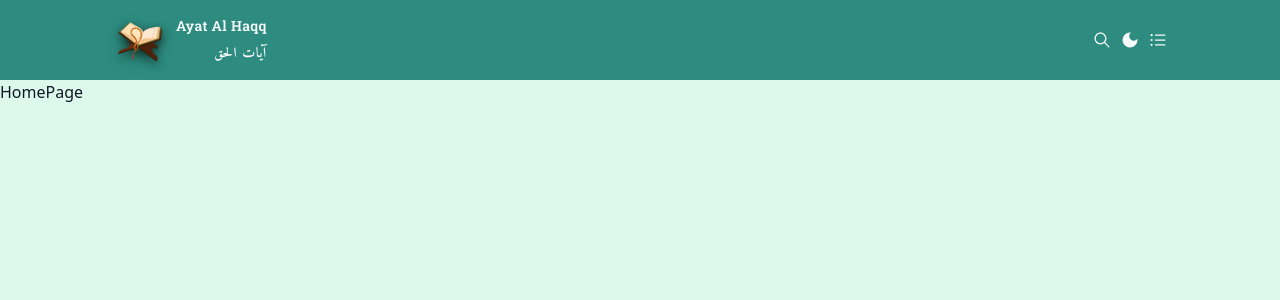
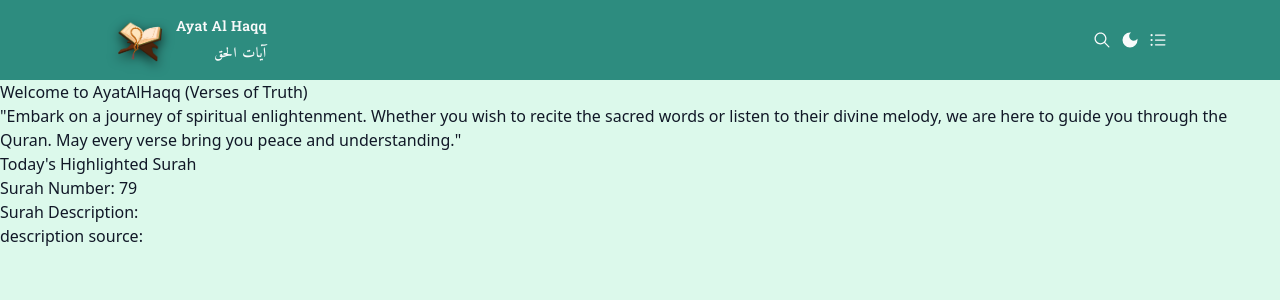
Before and after one commit to AyKrimino/AyatAlHaqq-Verses-of-Truth, a React (Vite) app: page / in a window 1280 px wide. Shown: the top 300 px of the page. Built offline with nearby package versions, Linux system fonts and the light colour scheme; no server answers; a web font is replaced by a local one.

Commit message:
preparing TodaysSurah and Welcome components for HomePage

```diff
--- /dev/null
+++ b/src/components/TodaysSurah.jsx
@@ -0,0 +1,63 @@
+import React, { useEffect, useState } from "react";
+import { getChapterInfo } from "../services/GlobalAPI";
+
+const TodaysSurah = () => {
+  const [surahNumber, setSurahNumber] = useState(null);
+  const [surahDescription, setSurahDescription] = useState("");
+  const [surahDescriptionSource, setSurahDescriptionSource] = useState("");
+
+  useEffect(() => {
+    const today = new Date().toDateString();
+    const previousDate = localStorage.getItem("surahDate");
+    const previousSurahNumber = localStorage.getItem("surahNumber");
+
+    if (!previousDate || previousDate !== today) {
+      generateRandomSurahNumber(previousSurahNumber);
+      localStorage.setItem("surahDate", today);
+    } else {
+      setSurahNumber(previousSurahNumber);
+    }
+  }, []);
+
+  useEffect(() => {
+    if (surahNumber) {
+      getChapterDescription(surahNumber);
+    }
+  }, [surahNumber]);
+
+  const getChapterDescription = async (surahNumber) => {
+    try {
+      const res = await getChapterInfo(surahNumber);
+      setSurahDescription(res.data.chapter_info.short_text);
+      setSurahDescriptionSource(res.data.chapter_info.source);
+    } catch (error) {
+      console.error(error);
+    }
+  };
+
+  const generateRandomSurahNumber = (previousSurahNumber) => {
+    let newSurahNumber = previousSurahNumber;
+    while (newSurahNumber === previousSurahNumber) {
+      newSurahNumber = Math.floor(Math.random() * 114) + 1;
+    }
+    localStorage.setItem("surahNumber", newSurahNumber);
+    setSurahNumber(newSurahNumber);
+  };
+
+  return (
+    <div>
+      {surahNumber ? (
+        <div>
+          <h2>Today's Highlighted Surah</h2>
+          <p>Surah Number: {surahNumber}</p>
+          <p>Surah Description: {surahDescription}</p>
+          <h2>description source: {surahDescriptionSource}</h2>
+        </div>
+      ) : (
+        <p>Loading Surah...</p>
+      )}
+    </div>
+  );
+};
+
+export default TodaysSurah;
--- /dev/null
+++ b/src/components/Welcome.jsx
@@ -0,0 +1,17 @@
+import React from "react";
+
+const Welcome = () => {
+  return (
+    <div className="">
+      <h1 className="">Welcome to AyatAlHaqq (Verses of Truth)</h1>
+      <p className="">
+        "Embark on a journey of spiritual enlightenment. Whether you wish to
+        recite the sacred words or listen to their divine melody, we are here to
+        guide you through the Quran. May every verse bring you peace and
+        understanding."
+      </p>
+    </div>
+  );
+};
+
+export default Welcome;
--- a/src/pages/HomePage.jsx
+++ b/src/pages/HomePage.jsx
@@ -1,7 +1,14 @@
 import React from "react";
+import Welcome from "../components/Welcome";
+import TodaysSurah from "../components/TodaysSurah";
 
 const HomePage = () => {
-  return <div>HomePage</div>;
+  return (
+    <div>
+      <Welcome />
+      <TodaysSurah />
+    </div>
+  );
 };
 
 export default HomePage;
--- a/src/services/GlobalAPI.jsx
+++ b/src/services/GlobalAPI.jsx
@@ -8,3 +8,4 @@ export const getChaptersList = api.get("/chapters?language=ar");
 export const getChapter = (id) => api.get(`/chapters/${id}?language=ar`);
 export const getChapterTextById = (id) =>
   api.get(`/quran/verses/uthmani?chapter_number=${id}`);
+export const getChapterInfo = (id) => api.get(`/chapters/${id}/info`);
```
